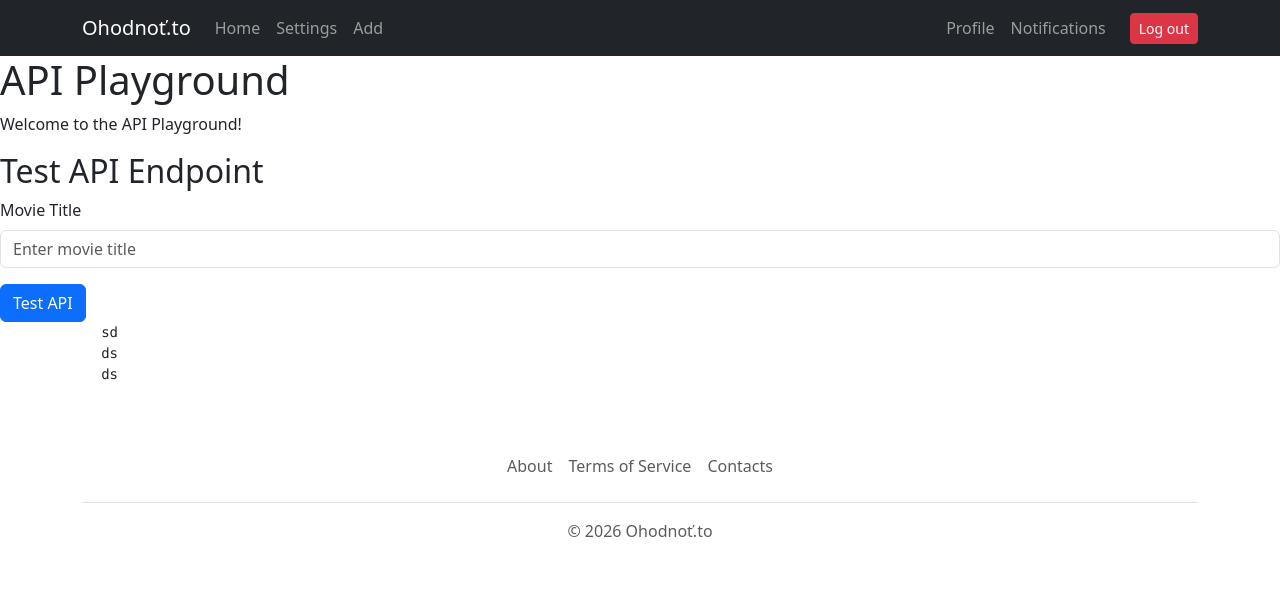
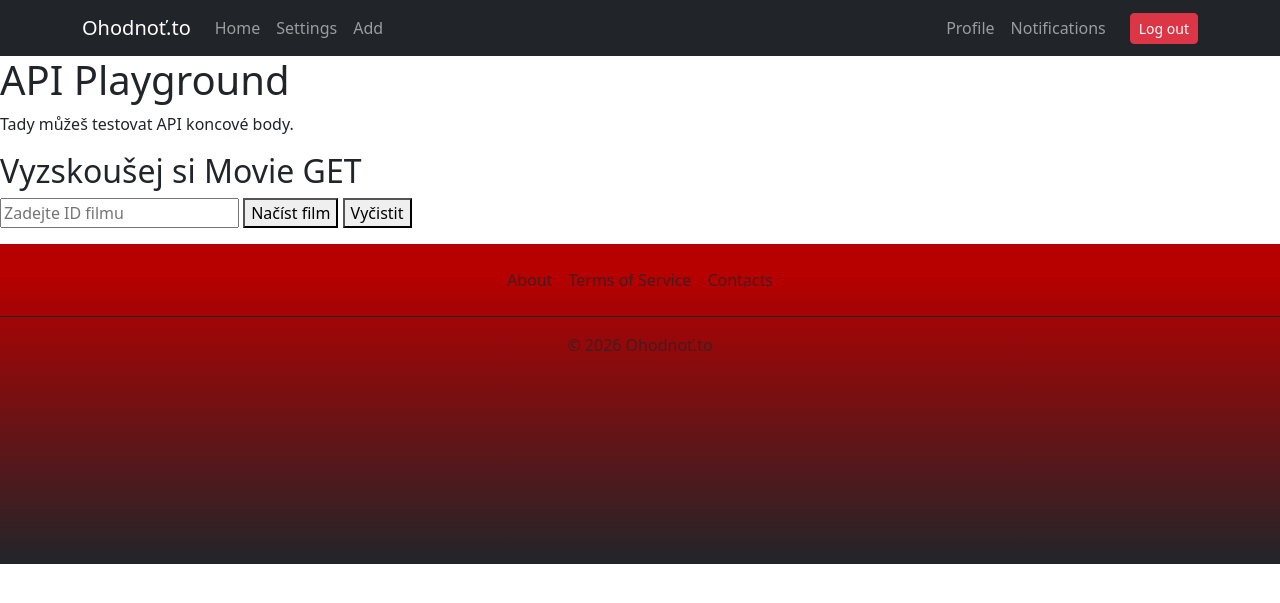
Before and after one commit to gyarab/2025_wt_prj_kvapil, a Django app: page /api_playground/ in a window 1280 px wide. Shown: the top 603 px of the page. Run offline with Django 5.2, Linux system fonts and the light colour scheme.

Commit message:
added api_playground

```diff
--- a/prj/app/templates/api_playground.html
+++ b/prj/app/templates/api_playground.html
@@ -2,42 +2,36 @@
 {% extends "base.html" %}
 {% load static %}
 {% block content %}
-<h1>API Playground</h1>
-<p>Welcome to the API Playground!</p>
+<h1 class="page-title">API Playground</h1>
+
+<p class="muted">Tady můžeš testovat API koncové body.</p>
 
 <div class="api-test">
-    <h2>Test API Endpoint</h2>
-    <form id="api-test-form">
-        <div class="mb-3">
-            <label for="movie-title" class="form-label">Movie Title</label>
-            <input type="text" class="form-control" id="movie-title" placeholder="Enter movie title">
-        </div>
-        <button type="submit" class="btn btn-primary" onclick="fetchmovie()">Test API</button>
-        <pre id="movieResponse" class="">
-            sd
-            ds
-            ds
-        </pre>
+    <h2>Vyzskoušej si Movie GET</h2>
+    <input type="number" id="movieIdInput" placeholder="Zadejte ID filmu">
+    <button id="fetchMovieButton" onclick="fetchMovie()">Načíst film</button>
+    <button id="resetButton" onclick="resetOutput()">Vyčistit</button>
+    <pre id="movieResponse" class="response"></pre>
 </div>
 
 <script>
-    function resetInput() {
-        document.getElementById('movie-title').value = '';
+    function resetOutput() {
         document.getElementById('movieResponse').textContent = '';
     }
 
-    function fetchmovie() {
-        const title = document.getElementById('movie-title').value;
-        fetch(`/api/movies?title=${encodeURIComponent(title)}`)
+    function fetchMovie() {
+        const movieId = document.getElementById('movieIdInput').value;
+        fetch(`/api/movie/${movieId}`)
             .then(response => response.json())
             .then(data => {
                 document.getElementById('movieResponse').textContent = JSON.stringify(data, null, 2);
             })
             .catch(error => {
-                console.error('Error fetching movie:', error);
-                document.getElementById('movieResponse').textContent = 'Error fetching movie data.';
+                document.getElementById('movieResponse').textContent = 'Error: ' + error;
             });
+        console.log("Fetch called");
     }
+    console.log("API Playground loaded");
 </script>
 
 {% endblock %}
--- a/prj/app/templates/base.html
+++ b/prj/app/templates/base.html
@@ -7,6 +7,14 @@
     <title>Ohodnoť.to</title>
     <link href="https://cdn.jsdelivr.net/npm/bootstrap@5.3.8/dist/css/bootstrap.min.css" rel="stylesheet">
 </head>
+
+<style>
+    .cont-gradient {
+        height: 320px;
+        background: linear-gradient(to bottom, #b70000 10%, #212529 100%);
+        /* #da0000 */
+    }
+</style>
 
 <body>
     <nav class="navbar navbar-expand-md navbar-dark bg-dark">
@@ -51,9 +59,8 @@
         {% endblock %}
     </div>
 
-    <div class="container">
-        <footer class="py-3 my-4">
-            <ul class="nav justify-content-center border-bottom pb-3 mb-3">
+        <footer class="py-3 mb-4 px-0 container-fluid cont-gradient">
+            <ul class="nav justify-content-center border-bottom border-dark pb-3 mb-3">
                 <li class="nav-item">
                     <a href="/about" class="nav-link px-2 text-body-secondary">About</a>
                 </li>
@@ -67,8 +74,6 @@
             <p class="text-center text-muted">© 2026 Ohodnoť.to</p>
         </footer>
 
-    </div>
-
     <script src="https://cdn.jsdelivr.net/npm/bootstrap@5.3.8/dist/js/bootstrap.bundle.min.js"></script>
 </body>
 
```
Also changed, not shown: prj/app/templates/home.html (+12 -9 lines).
